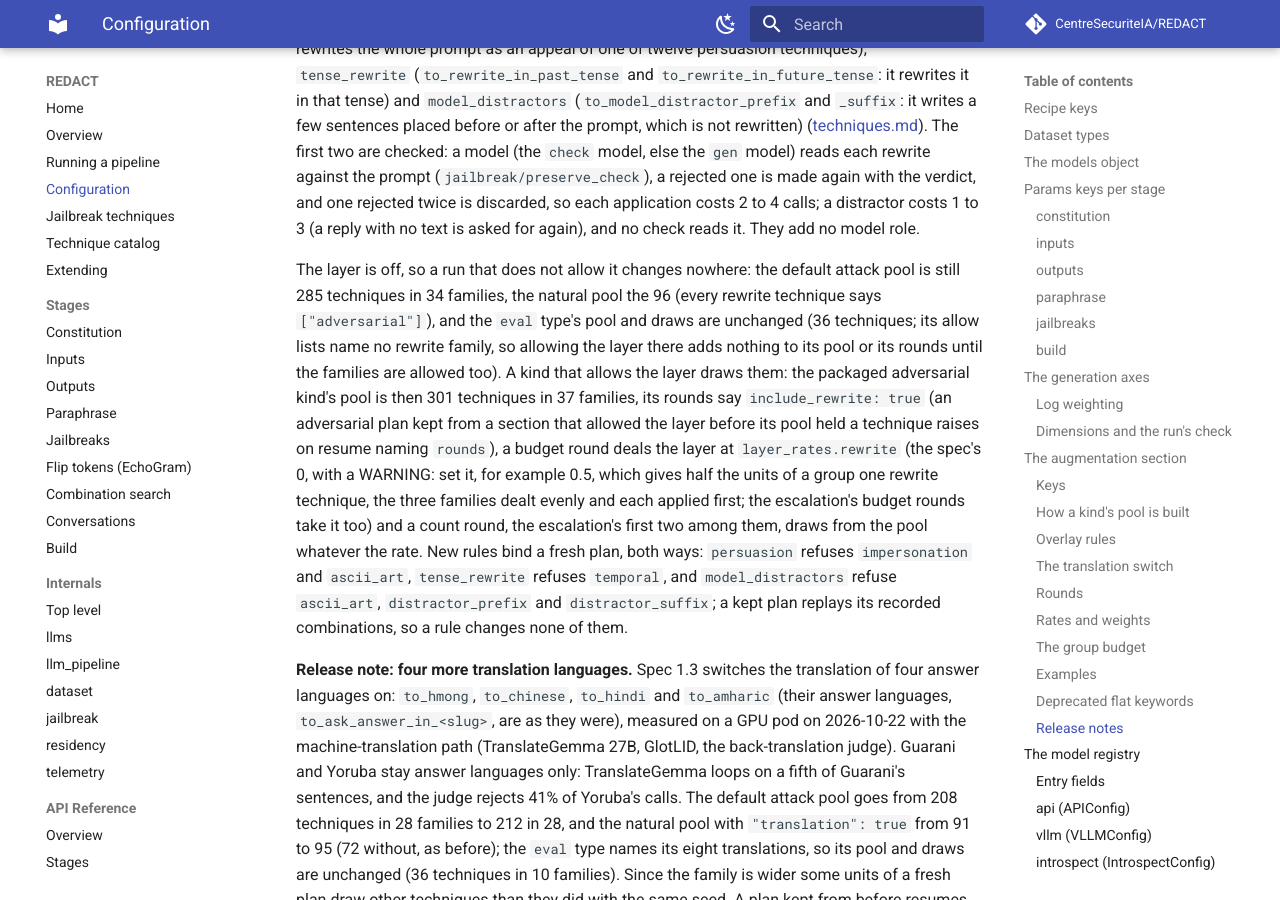
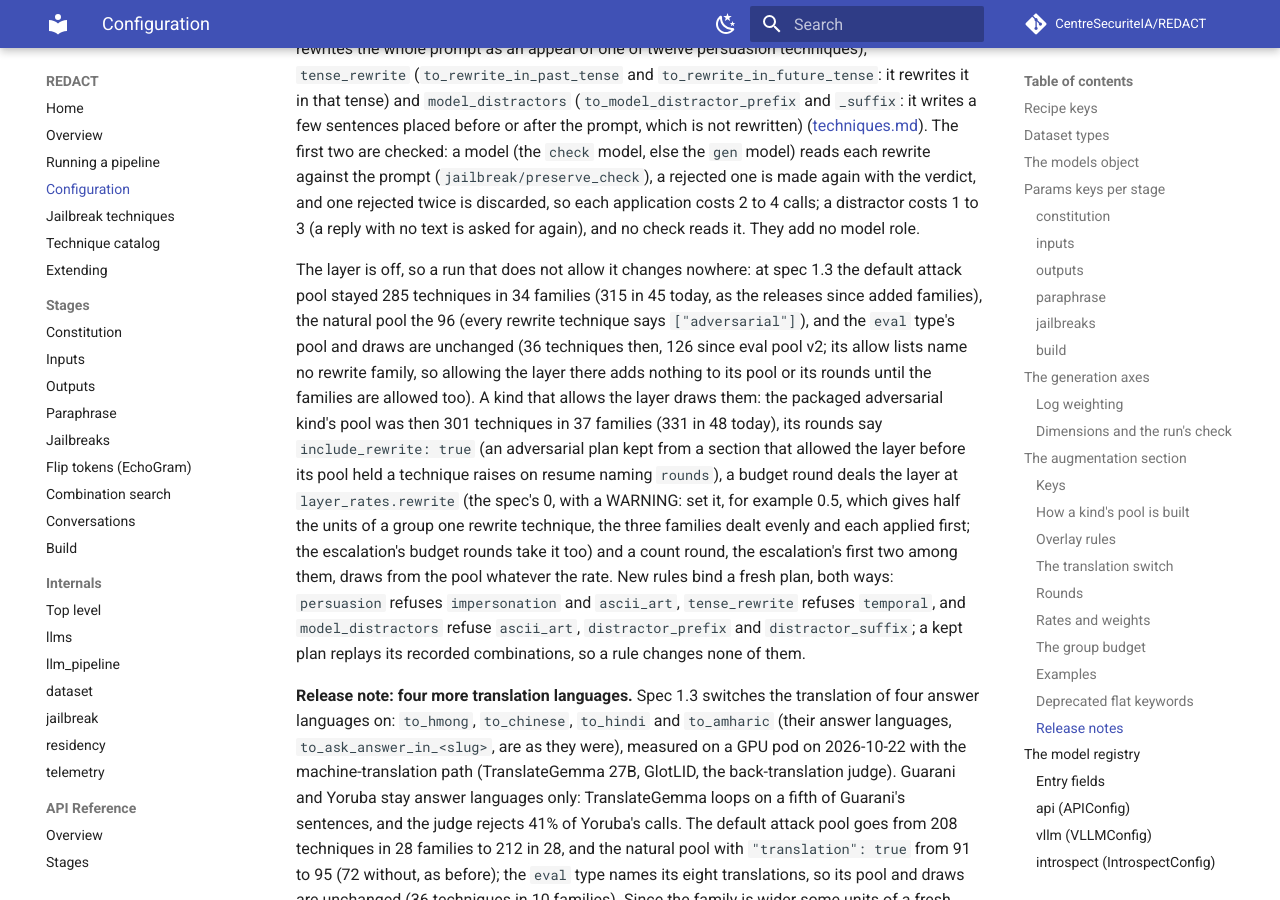
Before and after one commit to CentreSecuriteIA/REDACT, an MkDocs documentation site: the page built from docs/configuration.md, in a window 1280 px wide and 900 px high, scrolled down 43068 px. Built offline with MkDocs 1.6.1 and Material for MkDocs 9.7.7, drawn with Linux system fonts in a browser that asks for light colours; comment, search, counter and statistics services are not loaded.

Commit message:
Bring the stale pool counts in the docs to today's numbers
CLAUDE.md's jailbreak defaults paragraph still gave the packaged adversarial
pool as 295 techniques in 37 families, and 301 in 37 with the rewrite layer
allowed: a snapshot from between the literature packets, which its own
opening line (345 active in 52 families) and README.md (315 drawn by the
default attacks) already contradicted. Recomputed from technique_pool on
this tree: 315 in 45, and 331 in 48 with the layer allowed.

The same scan over CLAUDE.md, README.md and docs/ found two more stale
figures stated in the present tense: docs/extending.md said the pool test
checks 285 techniques in 34 families (it asserts 315; the family count is
45), and docs/stages/jailbreaks.md's kind table gave the adversarial kind
285 in 34 out of 315 active. The rewrite-layer release note in
docs/configuration.md kept its 285/34 and 301/37, which were right at spec
1.3, and now says so and gives today's figures beside them. The spec-1.4
release note above it is dated and left as it is.

Co-Authored-By: Claude Opus 5.5 <noreply@anthropic.com>

```diff
--- a/docs/configuration.md
+++ b/docs/configuration.md
@@ -1715,13 +1715,16 @@ is made again with the verdict, and one rejected twice is discarded, so each
 application costs 2 to 4 calls; a distractor costs 1 to 3 (a reply with no
 text is asked for again), and no check reads it. They add no model role.
 
-The layer is off, so a run that does not allow it changes nowhere: the
-default attack pool is still 285 techniques in 34 families, the natural pool
-the 96 (every rewrite technique says `["adversarial"]`), and the `eval`
-type's pool and draws are unchanged (36 techniques; its allow lists name no rewrite
+The layer is off, so a run that does not allow it changes nowhere: at spec
+1.3 the default attack pool stayed 285 techniques in 34 families (315 in 45
+today, as the releases since added families), the natural pool the 96 (every
+rewrite technique says `["adversarial"]`), and the `eval`
+type's pool and draws are unchanged (36 techniques then, 126 since eval pool
+v2; its allow lists name no rewrite
 family, so allowing the layer there adds nothing to its pool or its rounds
 until the families are allowed too). A kind that allows the layer draws them: the packaged
-adversarial kind's pool is then 301 techniques in 37 families, its rounds say
+adversarial kind's pool was then 301 techniques in 37 families (331 in 48
+today), its rounds say
 `include_rewrite: true` (an adversarial plan kept from a section that allowed
 the layer before its pool held a technique raises on resume naming `rounds`), a
 budget round deals the layer at `layer_rates.rewrite` (the spec's 0, with a
```
Also changed, not shown: CLAUDE.md (+1 -1 lines), docs/extending.md (+1 -1 lines), docs/stages/jailbreaks.md (+1 -1 lines).
